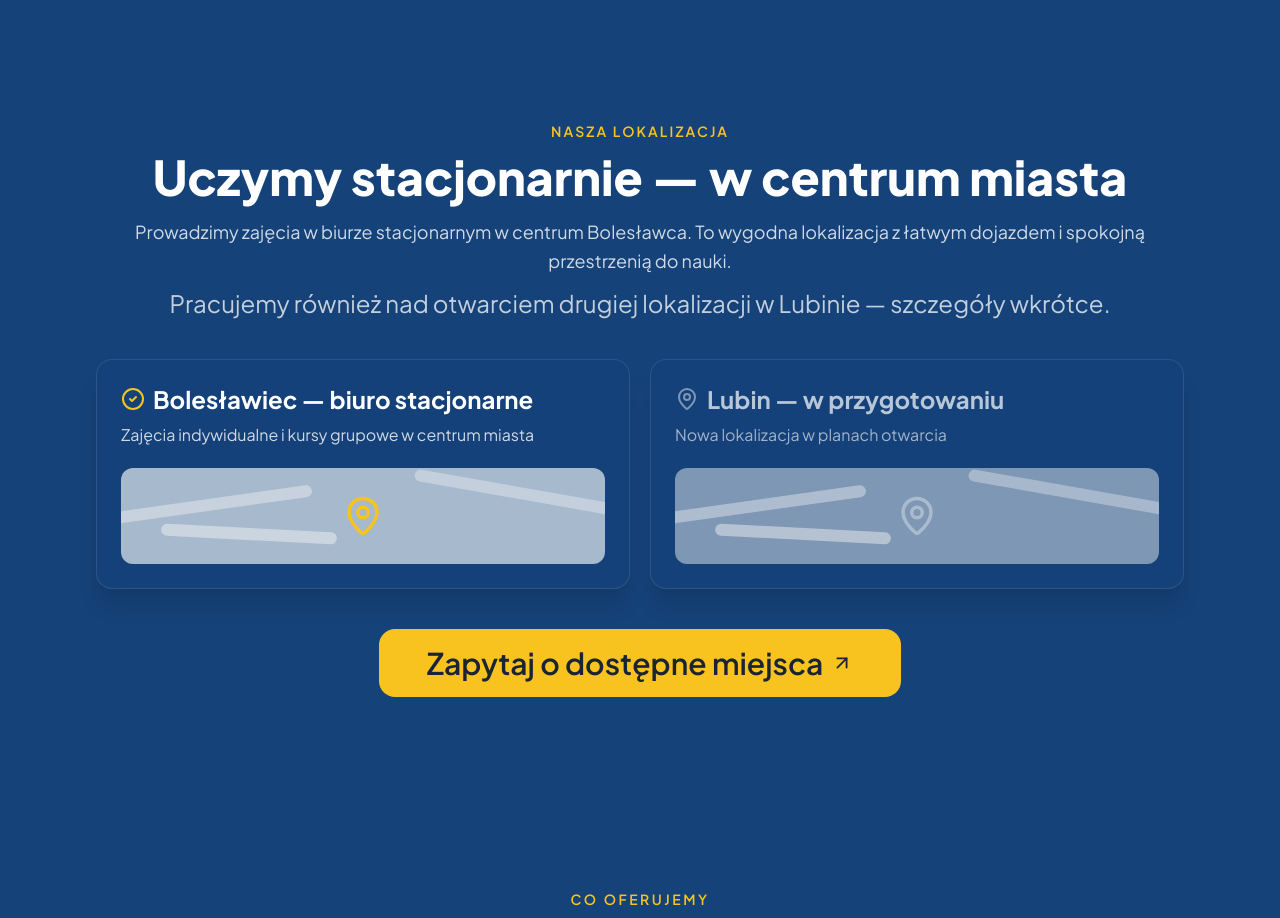
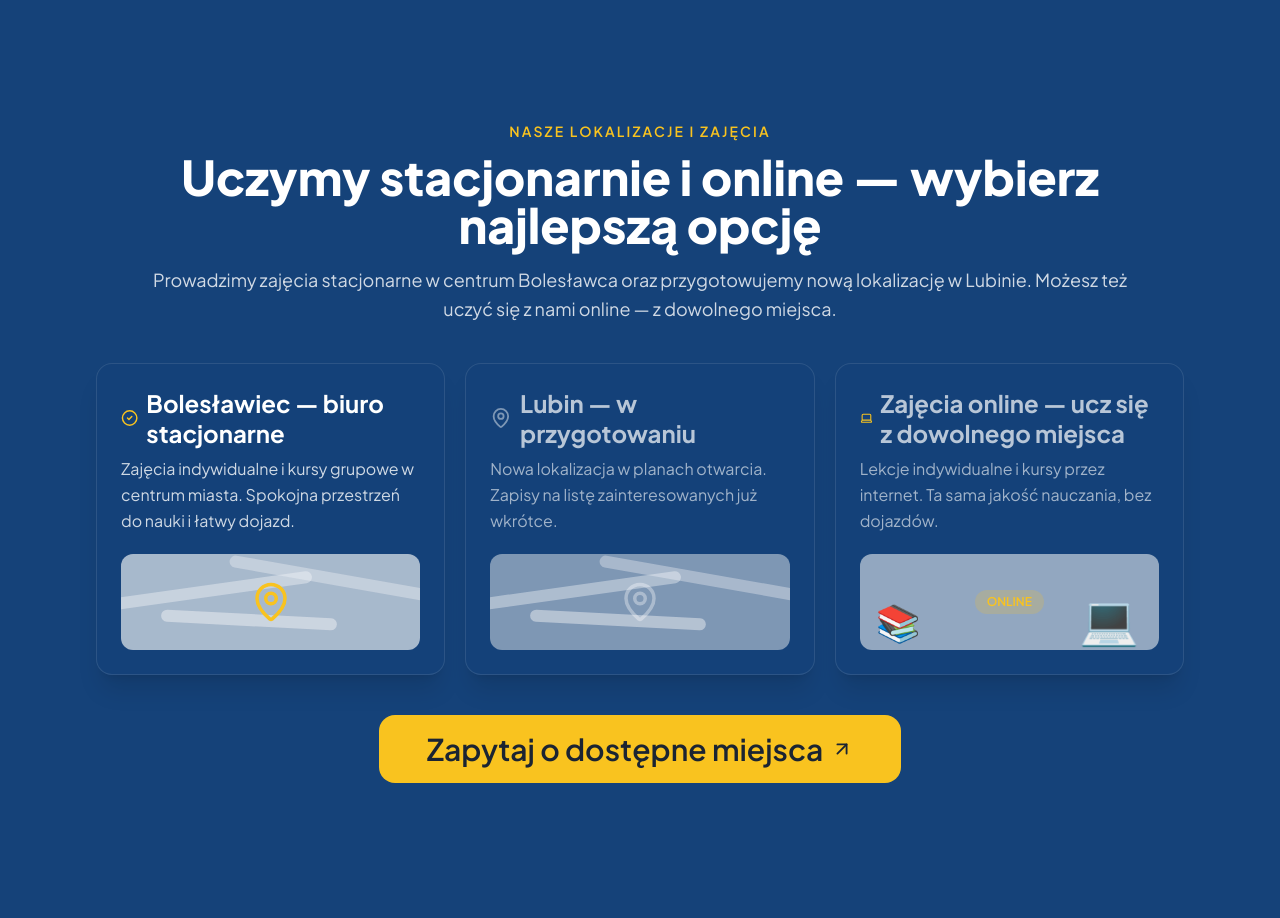
Before and after one commit to mikronwfh/korki-z-klasa-dobry-20-02-2026, a React (Vite) app: page / in a window 1280 px wide. Shown: the part 1540-2458 px from the top of the page. Built offline with nearby package versions, Linux system fonts and the light colour scheme; no server answers; the database is empty; the HTML template or start-up script is replaced by a standard one.

Commit message:
aktualizacja

```diff
--- a/src/components/LocationSection.tsx
+++ b/src/components/LocationSection.tsx
@@ -1,22 +1,27 @@
-import { ArrowUpRight, CheckCircle2, MapPin } from "lucide-react";
+import { ArrowUpRight, CheckCircle2, Laptop, MapPin } from "lucide-react";
 import { useSiteContent } from "@/hooks/useSiteContent";
 
 const defaultLocationContent = {
-  subtitle: "NASZA LOKALIZACJA",
-  title: "Uczymy stacjonarnie — w centrum miasta",
+  subtitle: "NASZE LOKALIZACJE I ZAJĘCIA",
+  title: "Uczymy stacjonarnie i online — wybierz najlepszą opcję",
   description:
-    "Prowadzimy zajęcia w biurze stacjonarnym w centrum Bolesławca. To wygodna lokalizacja z łatwym dojazdem i spokojną przestrzenią do nauki.",
-  note: "Pracujemy również nad otwarciem drugiej lokalizacji w Lubinie — szczegóły wkrótce.",
+    "Prowadzimy zajęcia stacjonarne w centrum Bolesławca oraz przygotowujemy nową lokalizację w Lubinie. Możesz też uczyć się z nami online — z dowolnego miejsca.",
+  note: "",
   cards: [
     {
       title: "Bolesławiec — biuro stacjonarne",
-      description: "Zajęcia indywidualne i kursy grupowe w centrum miasta",
+      description: "Zajęcia indywidualne i kursy grupowe w centrum miasta. Spokojna przestrzeń do nauki i łatwy dojazd.",
       status: "active",
     },
     {
       title: "Lubin — w przygotowaniu",
-      description: "Nowa lokalizacja w planach otwarcia",
+      description: "Nowa lokalizacja w planach otwarcia. Zapisy na listę zainteresowanych już wkrótce.",
       status: "planned",
+    },
+    {
+      title: "Zajęcia online — ucz się z dowolnego miejsca",
+      description: "Lekcje indywidualne i kursy przez internet. Ta sama jakość nauczania, bez dojazdów.",
+      status: "online",
     },
   ],
   cta_text: "Zapytaj o dostępne miejsca",
@@ -32,7 +37,15 @@ type LocationCard = {
 const LocationSection = () => {
   const { content } = useSiteContent("home_location");
   const location = { ...defaultLocationContent, ...(content?.content ?? {}) };
-  const cards = (location.cards?.length ? location.cards : defaultLocationContent.cards).slice(0, 2);
+  const cards = defaultLocationContent.cards.map((defaultCard, index) => {
+    const override = location.cards?.[index];
+
+    return {
+      ...defaultCard,
+      ...(override ?? {}),
+      status: override?.status ?? defaultCard.status,
+    };
+  });
 
   return (
     <section id="lokalizacja" className="section-padding bg-primary text-primary-foreground">
@@ -41,12 +54,13 @@ const LocationSection = () => {
           <p className="text-sm font-semibold text-secondary uppercase tracking-[0.15em] mb-3">{location.subtitle}</p>
           <h2 className="text-4xl md:text-5xl font-extrabold leading-tight">{location.title}</h2>
           <p className="mt-4 text-lg text-primary-foreground/80 leading-relaxed">{location.description}</p>
-          <p className="mt-3 text-2xl text-primary-foreground/75">{location.note}</p>
+          {location.note ? <p className="mt-3 text-2xl text-primary-foreground/75">{location.note}</p> : null}
         </div>
 
-        <div className="mt-10 grid md:grid-cols-2 gap-5">
+        <div className="mt-10 grid md:grid-cols-3 gap-5">
           {cards.map((card: LocationCard, index: number) => {
             const isActive = (card?.status ?? "active") === "active";
+            const isOnline = (card?.status ?? "") === "online";
 
             return (
               <article
@@ -54,7 +68,9 @@ const LocationSection = () => {
                 className="rounded-2xl p-6 bg-primary/70 border border-primary-foreground/10 shadow-xl"
               >
                 <div className="flex items-center gap-2 mb-2">
-                  {isActive ? (
+                  {isOnline ? (
+                    <Laptop size={24} className="text-secondary" />
+                  ) : isActive ? (
                     <CheckCircle2 size={24} className="text-secondary" />
                   ) : (
                     <MapPin size={24} className="text-primary-foreground/45" />
@@ -67,6 +83,15 @@ const LocationSection = () => {
                   {card.description}
                 </p>
 
+                {isOnline ? (
+                  <div className="relative mt-5 h-24 rounded-xl overflow-hidden bg-muted/60">
+                    <div className="absolute left-4 bottom-2 text-4xl">📚</div>
+                    <div className="absolute right-5 bottom-2 text-5xl">💻</div>
+                    <div className="absolute inset-0 flex items-center justify-center">
+                      <div className="rounded-full bg-secondary/20 px-3 py-1 text-xs font-semibold text-secondary">ONLINE</div>
+                    </div>
+                  </div>
+                ) : (
                   <div className={isActive ? "relative mt-5 h-24 rounded-xl overflow-hidden bg-muted/70" : "relative mt-5 h-24 rounded-xl overflow-hidden bg-muted/50"}>
                     <div className="absolute -left-8 top-8 w-56 h-3 rotate-[-8deg] rounded-full bg-background/40" />
                     <div className="absolute -right-8 top-5 w-56 h-3 rotate-[10deg] rounded-full bg-background/35" />
@@ -75,6 +100,7 @@ const LocationSection = () => {
                       <MapPin size={42} className={isActive ? "text-secondary" : "text-primary-foreground/35"} />
                     </div>
                   </div>
+                )}
               </article>
             );
           })}
--- a/src/pages/AdminContent/AdminContent.tsx
+++ b/src/pages/AdminContent/AdminContent.tsx
@@ -199,21 +199,26 @@ const defaultEnrollmentContent = {
 };
 
 const defaultLocationContent = {
-  subtitle: "NASZA LOKALIZACJA",
-  title: "Uczymy stacjonarnie — w centrum miasta",
+  subtitle: "NASZE LOKALIZACJE I ZAJĘCIA",
+  title: "Uczymy stacjonarnie i online — wybierz najlepszą opcję",
   description:
-    "Prowadzimy zajęcia w biurze stacjonarnym w centrum Bolesławca. To wygodna lokalizacja z łatwym dojazdem i spokojną przestrzenią do nauki.",
-  note: "Pracujemy również nad otwarciem drugiej lokalizacji w Lubinie — szczegóły wkrótce.",
+    "Prowadzimy zajęcia stacjonarne w centrum Bolesławca oraz przygotowujemy nową lokalizację w Lubinie. Możesz też uczyć się z nami online — z dowolnego miejsca.",
+  note: "",
   cards: [
     {
       title: "Bolesławiec — biuro stacjonarne",
-      description: "Zajęcia indywidualne i kursy grupowe w centrum miasta",
+      description: "Zajęcia indywidualne i kursy grupowe w centrum miasta. Spokojna przestrzeń do nauki i łatwy dojazd.",
       status: "active",
     },
     {
       title: "Lubin — w przygotowaniu",
-      description: "Nowa lokalizacja w planach otwarcia",
+      description: "Nowa lokalizacja w planach otwarcia. Zapisy na listę zainteresowanych już wkrótce.",
       status: "planned",
+    },
+    {
+      title: "Zajęcia online — ucz się z dowolnego miejsca",
+      description: "Lekcje indywidualne i kursy przez internet. Ta sama jakość nauczania, bez dojazdów.",
+      status: "online",
     },
   ],
   cta_text: "Zapytaj o dostępne miejsca",
@@ -727,11 +732,14 @@ export function AdminContent() {
     setLocationDescription(location.description ?? "");
     setLocationNote(location.note ?? "");
     setLocationCards(
-      (location.cards?.length ? location.cards : defaultLocationContent.cards).slice(0, 2).map((card: (typeof defaultLocationContent.cards)[number]) => ({
-        title: card?.title ?? "",
-        description: card?.description ?? "",
-        status: card?.status ?? "active",
-      }))
+      defaultLocationContent.cards.map((defaultCard, index) => {
+        const override = location.cards?.[index];
+        return {
+          title: override?.title ?? defaultCard.title,
+          description: override?.description ?? defaultCard.description,
+          status: override?.status ?? defaultCard.status,
+        };
+      })
     );
     setLocationCtaText(location.cta_text ?? "");
     setLocationCtaUrl(location.cta_url ?? "");
@@ -1694,7 +1702,7 @@ export function AdminContent() {
                 />
               </div>
 
-              <div className="grid md:grid-cols-2 gap-4">
+              <div className="grid md:grid-cols-3 gap-4">
                 {locationCards.map((card, index) => (
                   <div key={`location-card-${index}`} className="space-y-3 rounded-lg border border-border p-4">
                     <div>
@@ -1723,7 +1731,7 @@ export function AdminContent() {
                       />
                     </div>
                     <div>
-                      <Label htmlFor={`location-card-status-${index}`}>Status (active/planned)</Label>
+                      <Label htmlFor={`location-card-status-${index}`}>Status (active/planned/online)</Label>
                       <Input
                         id={`location-card-status-${index}`}
                         value={card.status ?? ""}
```
Lines whose indentation alone changed are shown as unchanged.
